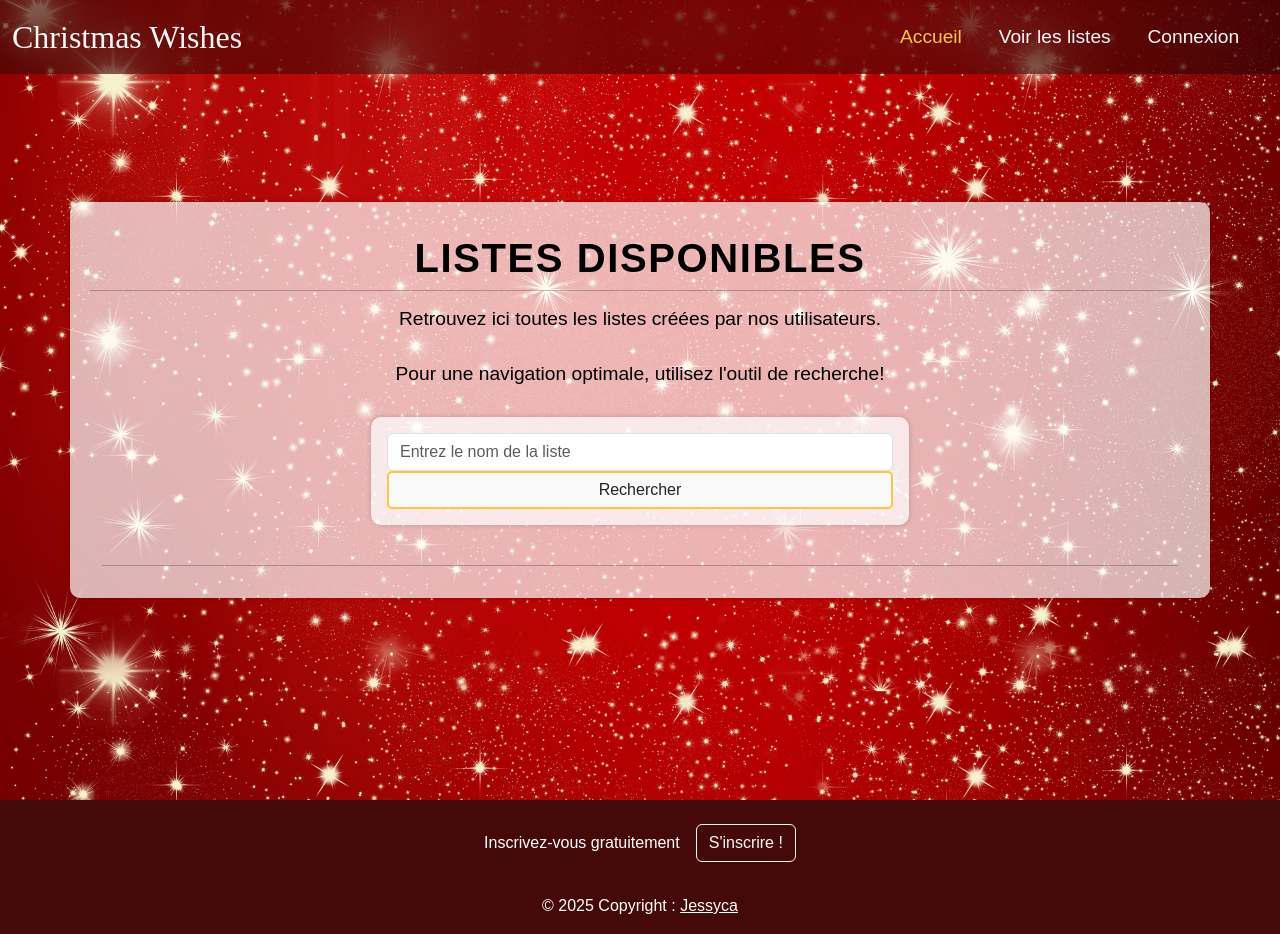
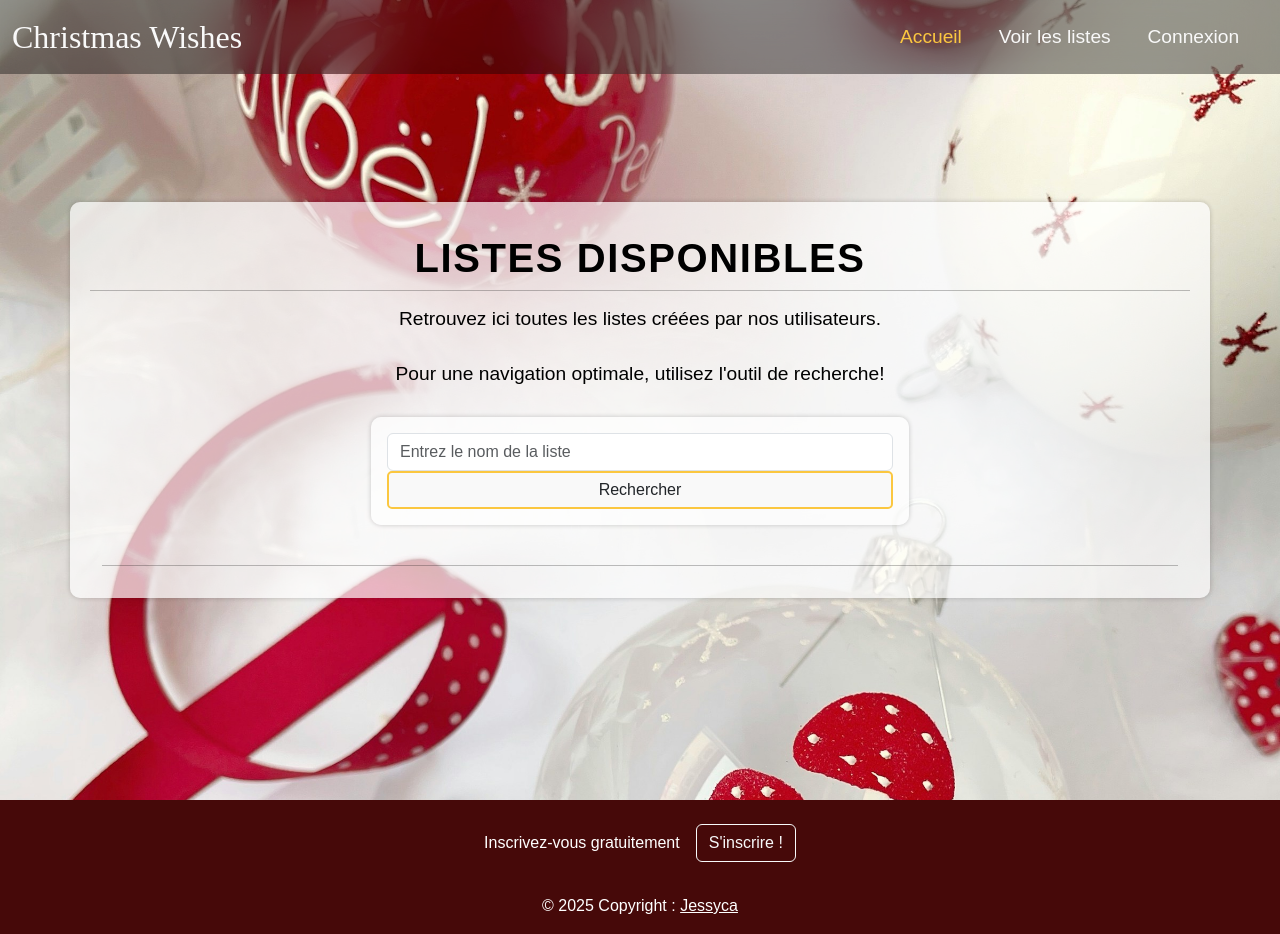
Before and after one commit to Jessycav/ChristmasWishes_MVC, a PHP site: page /listes/toutesleslistes in a window 1280 px wide. Run offline with PHP 8.4, Linux system fonts and the light colour scheme; data that the repository does not hold is empty; some libraries are stand-ins or nearby versions; some web fonts are replaced.

Commit message:
update background image

```diff
--- a/public/css/global.css
+++ b/public/css/global.css
@@ -117,7 +117,7 @@ hr {
 }
 
 #page {
-    background-image: url(../assets/Image_GerdAltmann_Pixabay.jpg);
+    background-image: url(../assets/gio-gix-zpz5NMdDVU8-unsplash.jpg);
     background-repeat: no-repeat;
     background-size: cover;
     background-attachment: fixed;
```
Also changed, not shown: public/assets/gio-gix-zpz5NMdDVU8-unsplash.jpg (added).
